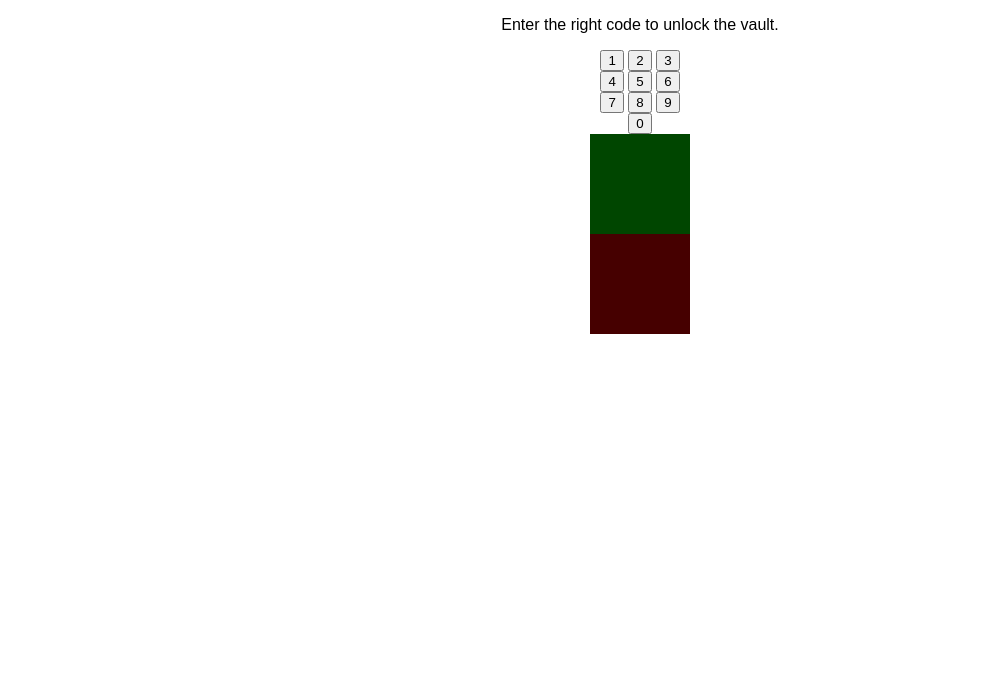
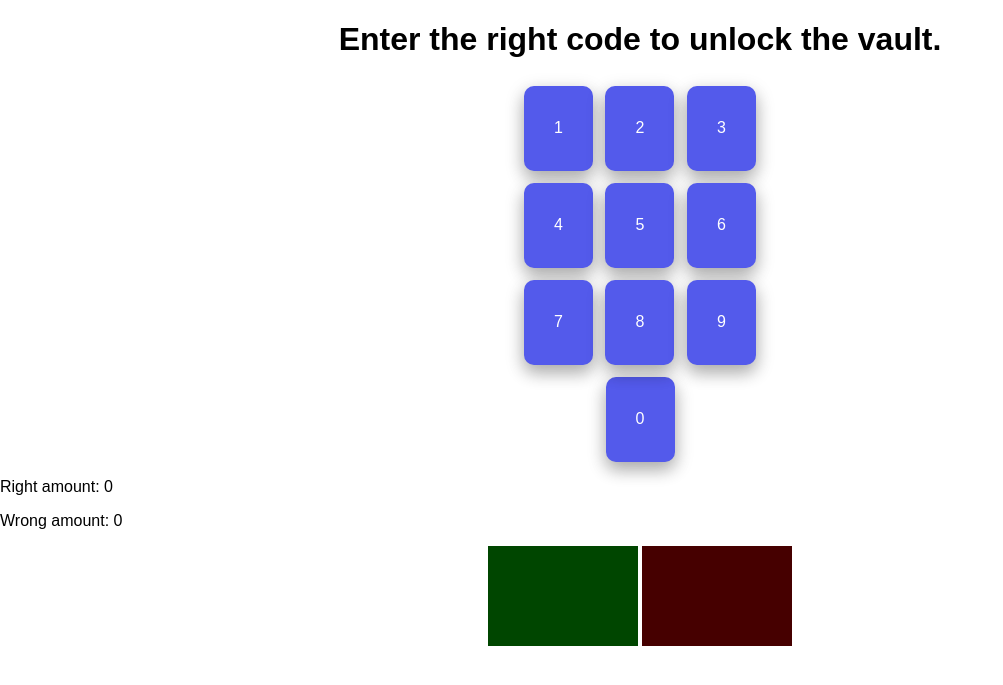
Before and after one commit to pimvanberlo/vault, a PHP site: page / in a window 1280 px wide. Shown: the top 685 px of the page, without its empty margins (0-1003 px from the left). Run offline with PHP 8.4, Linux system fonts and the light colour scheme.

Commit message:
Css / Times wrong & right counter added

```diff
--- a/css/style.css
+++ b/css/style.css
@@ -3,26 +3,54 @@ body {
     font-family: Arial;
 }
 
-#buttonContainer {
+h1{
     text-align: center;
 }
 
+#buttonContainer {
+    width: 240px;
+    margin: 0 auto;
+}
+
 button {
+    height: 85px;
+    width: 69px;
+    background-color: #535aeb;
+    border: none;
+    color: white;
+    display: inline-block;
+    font-size: 16px;
+    margin: 6px 4px;
+    cursor: pointer;
+    border-radius: 10px;
+    transition-duration: 0.4s;
+    box-shadow: 0 8px 16px 0 rgba(0, 0, 0, 0.2), 0 6px 20px 0 rgba(0, 0, 0, 0.19);
+}
 
+button:hover {
+    box-shadow: 0 12px 16px 0 rgba(0, 0, 0, 0.24), 0 17px 50px 0 rgba(0, 0, 0, 0.19);
+}
+
+.vaultButton:last-child{
+    margin: 6px auto;
+    display: block;
+}
+
+.colorContainer {
+    width: 305px;
+    margin: 0 auto;
 }
 
 #correctVaultColor {
+    height: 100px;
+    width: 150px;
     background-color: #004600;
-    padding: 50px;
-    display: block;
-    margin: 0 auto;
-    width: 0;
+    display: inline-block;
 }
 
 #wrongVaultColor {
+    height: 100px;
+    width: 150px;
     background-color: #460000;
-    padding: 50px;
-    display: block;
-    margin: 0 auto;
-    width: 0;
+    display: inline-block;
 }
--- a/index.php
+++ b/index.php
@@ -8,24 +8,26 @@
     <title></title>
 </head>
 <body>
+<h1 id="unlockMessage">Enter the right code to unlock the vault.</h1>
 <div id="buttonContainer">
-    <p id="unlockMessage">Enter the right code to unlock the vault.</p>
     <button class="vaultButton" type="button" onclick="buttonPressedKey(this)">1</button>
     <button class="vaultButton" type="button" onclick="buttonPressedKey(this)">2</button>
     <button class="vaultButton" type="button" onclick="buttonPressedKey(this)">3</button>
-    <br>
     <button class="vaultButton" type="button" onclick="buttonPressedKey(this)">4</button>
     <button class="vaultButton" type="button" onclick="buttonPressedKey(this)">5</button>
     <button class="vaultButton" type="button" onclick="buttonPressedKey(this)">6</button>
-    <br>
     <button class="vaultButton" type="button" onclick="buttonPressedKey(this)">7</button>
     <button class="vaultButton" type="button" onclick="buttonPressedKey(this)">8</button>
     <button class="vaultButton" type="button" onclick="buttonPressedKey(this)">9</button>
-    <br>
     <button class="vaultButton" type="button" onclick="buttonPressedKey(this)">0</button>
 </div>
-<div id="correctVaultColor"></div>
-<div id="wrongVaultColor"></div>
-<script src="js/vault.js">  </script>
+
+<p id="amountRight" class="rightWrongText"></p>
+<p id="amountWrong" class="rightWrongText"></p>
+<div class="colorContainer">
+    <div id="correctVaultColor"></div>
+    <div id="wrongVaultColor"></div>
+</div>
+<script src="js/vault.js"></script>
 </body>
 </html>
--- a/js/vault.js
+++ b/js/vault.js
@@ -1,9 +1,14 @@
-var unlockCode = "0492";
-var pressedButton = "";
-var buttons = document.getElementsByClassName("vaultButton");
+let unlockCode = "0492";
+let pressedButton = "";
+let buttons = document.getElementsByClassName("vaultButton");
 let wrongColor = document.getElementById("wrongVaultColor");
 let correctColor = document.getElementById("correctVaultColor");
 let intervalTimer = 0;
+let amountWrong = 0;
+let amountRight = 0;
+
+document.getElementById("amountRight").innerHTML = "Right amount: " + amountRight;
+document.getElementById("amountWrong").innerHTML = "Wrong amount: " + amountWrong;
 
 function buttonPressedKey(pressedNumber) {
     pressedButton = pressedButton + pressedNumber.innerText;
@@ -12,32 +17,45 @@ function buttonPressedKey(pressedNumber) {
     if (pressedButton.length === unlockCode.length) {
 
         if (pressedButton === unlockCode) {
+            // audio player
+            let audio = new Audio('sounds/vaultUnlock.wav');
+            audio.play();
+            // right amount counter
+            amountRight++;
+            document.getElementById("amountRight").innerHTML = "Right amount: " + amountRight;
+            // unlock message
             document.getElementById("unlockMessage").innerHTML = "Vault Unlocked!";
-            for (var i = 0; i < buttons.length; i++) {
+
+            for (var i = 0; i < buttons.length; i++) { // for loop
+
                 buttons[i].disabled = true;
+                buttons[i].style.opacity = "0.6";
+                buttons[i].style.cursor = "not-allowed";
 
             }
-            let blink = setInterval(function() {
+
+            let blink = setInterval(function () {
 
                 //add +1 every time the setInterval function runs
                 intervalTimer++;
-
                 //change the css of the green and red box to create a blinking effect
                 console.log(intervalTimer);
                 if (correctColor.style.backgroundColor === "green") {
                     correctColor.style.backgroundColor = "rgb(0, 70, 0)";
-                }else {
+                } else {
                     correctColor.style.backgroundColor = "green";
+
                 }
 
-                //check if the interval has ran ten times
-                if(intervalTimer === 8) {
+                //check if the interval has ran 8 times
+                if (intervalTimer === 8) {
                     //ClearInterval function stops the interval after 8 times
                     clearInterval(blink);
                     intervalTimer = 0;
                     for (var i = 0; i < buttons.length; i++) {
                         buttons[i].disabled = false;
-
+                        buttons[i].style.opacity = "1";
+                        buttons[i].style.cursor = "pointer";
                     }
                 }
 
@@ -45,33 +63,38 @@ function buttonPressedKey(pressedNumber) {
 
         }
         else {
+            let audio = new Audio('sounds/wrongCode.wav');
+            audio.play();
+
+            amountWrong++;
+            document.getElementById("amountWrong").innerHTML = "Wrong amount: " + amountWrong;
+
             document.getElementById("unlockMessage").innerHTML = "Wrong Code!";
             for (var i = 0; i < buttons.length; i++) {
                 buttons[i].disabled = true;
+                buttons[i].style.opacity = "0.6";
+                buttons[i].style.cursor = "not-allowed";
 
             }
-
-
-            let blink = setInterval(function() {
-
+            let blink = setInterval(function () {
                 //add +1 every time the setInterval function runs
                 intervalTimer++;
-
                 //change the css of the green and red box to create a blinking effect
                 console.log(intervalTimer);
                 if (wrongColor.style.backgroundColor === "red") {
                     wrongColor.style.backgroundColor = "rgb(70, 0, 0)";
-                }else {
+                } else {
                     wrongColor.style.backgroundColor = "red";
                 }
-
                 //check if the interval has ran ten times
-                if(intervalTimer === 8) {
+                if (intervalTimer === 8) {
                     //ClearInterval function stops the interval after 8 times
                     clearInterval(blink);
                     intervalTimer = 0;
                     for (var i = 0; i < buttons.length; i++) {
                         buttons[i].disabled = false;
+                        buttons[i].style.opacity = "1";
+                        buttons[i].style.cursor = "pointer";
                     }
                 }
 
```
Also changed, not shown: 2 other files.
